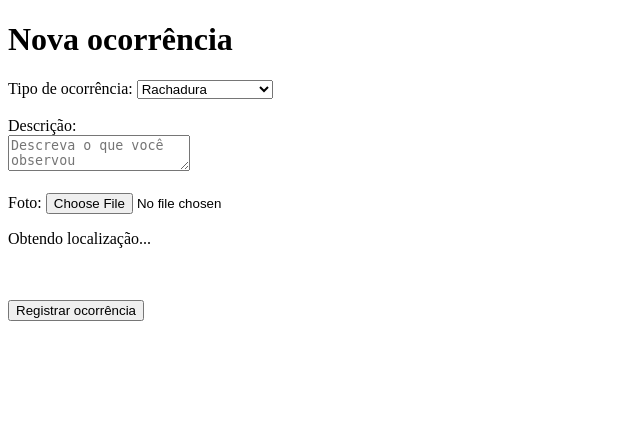
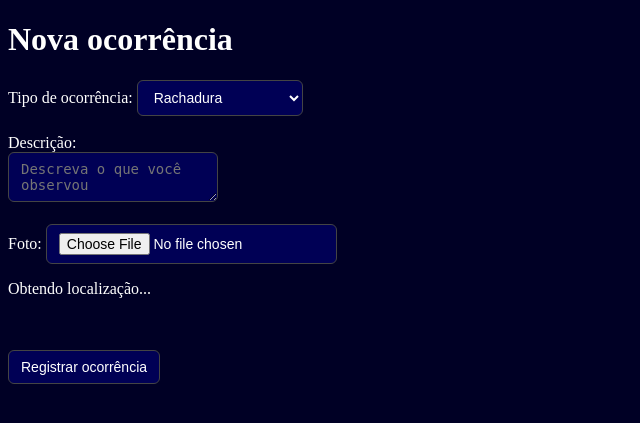
Before and after one commit to JMT28/BioGlow-Watch, a Flask app: page /nova-ocorrencia in a window 1280 px wide. Shown: the top 423 px of the page, without its empty margins (0-640 px from the left). Run offline with Flask 3, Linux system fonts and the light colour scheme.

Commit message:
Atualização

```diff
--- a/templates/nova-ocorrencia.html
+++ b/templates/nova-ocorrencia.html
@@ -3,11 +3,92 @@
 <head>
     <meta charset="UTF-8">
     <title>Nova ocorrência - BioGlow Watch</title>
+    <style>
+        label{
+            color: #ffffff;
+        }
+    </style>
+    <style>
+        select {
+            background-color: #000055; /* Cor de fundo */
+            color: #ffffff;            /* Cor do texto */
+            padding: 8px 12px;         /* Espaçamento interno */
+            border: 1px solid #444;
+            border-radius: 6px;
+            font-size: 14px;
+        }
+
+        /* Estilizando as opções dentro do menu */
+        select option {
+            background-color: #222222; /* Fundo das opções */
+            color: #ffffff;            /* Texto das opções */
+        }
+    </style>
+    <style>
+        button  {
+            background-color: #000055; /* Cor de fundo */
+                color: #ffffff;            /* Cor do texto */
+                padding: 8px 12px;         /* Espaçamento interno */
+                border: 1px solid #444;
+                border-radius: 6px;
+                font-size: 14px;
+            }
+    </style>
+    <style>
+        input  {
+            background-color: #000055; /* Cor de fundo */
+                color: #ffffff;            /* Cor do texto */
+                padding: 8px 12px;         /* Espaçamento interno */
+                border: 1px solid #444;
+                border-radius: 6px;
+                font-size: 14px;
+            }
+    </style>
+    <style>
+        input  {
+            background-color: #000055; /* Cor de fundo */
+                color: #ffffff;            /* Cor do texto */
+                padding: 8px 12px;         /* Espaçamento interno */
+                border: 1px solid #444;
+                border-radius: 6px;
+                font-size: 14px;
+            }
+    </style>
+    <style>
+        textarea  {
+            background-color: #000055; /* Cor de fundo */
+                color: #ffffff;            /* Cor do texto */
+                padding: 8px 12px;         /* Espaçamento interno */
+                border: 1px solid #444;
+                border-radius: 6px;
+                font-size: 14px;
+            }
+    </style>
+    <style>
+        input  {
+            background-color: #000055; /* Cor de fundo */
+                color: #ffffff;            /* Cor do texto */
+                padding: 8px 12px;         /* Espaçamento interno */
+                border: 1px solid #444;
+                border-radius: 6px;
+                font-size: 14px;
+            }
+    </style>
+    <style>
+        input  {
+            background-color: #000055; /* Cor de fundo */
+                color: #ffffff;            /* Cor do texto */
+                padding: 8px 12px;         /* Espaçamento interno */
+                border: 1px solid #444;
+                border-radius: 6px;
+                font-size: 14px;
+            }
+    </style>
+
 </head>
 
-<body>
-
-    <h1>Nova ocorrência</h1>
+<body style="background-color: #000025;">
+    <h1 style="color: #ffffff;">Nova ocorrência</h1>
 
     <form action="/nova-ocorrencia" method="POST" enctype="multipart/form-data">
         <input type="hidden" id="latitude" name="latitude">
@@ -31,7 +112,8 @@
 
         <label for="foto">Foto:</label>
         <input type="file" id="foto" name="foto" accept="image/*">
-        <p id="status-localizacao">Obtendo localização...</p>
+
+        <p style="color: #ffffff;" id="status-localizacao">Obtendo localização...</p>
         <br><br>
 
 <button type="submit">Registrar ocorrência</button>
@@ -70,5 +152,24 @@
         }
 
     </script>
+    <script>
+        function validarCampos(event) {
+            const foto = document.getElementById('fotoInput');
+            const descricao = document.getElementById('descricaoInput');
+
+            // Verifica se a descrição está vazia (ignorando espaços em branco) ou se nenhum arquivo foi selecionado
+            if (descricao.value.trim() === "" || foto.files.length === 0) {
+                // Impede o envio do formulário
+                event.preventDefault();
+
+                // Exibe o aviso
+                alert("⚠️ Por favor, preencha a descrição e selecione uma foto antes de registrar!");
+                return false;
+            }
+
+            // Se estiver tudo preenchido, o formulário é enviado normalmente
+            return true;
+        }
+    </script>
 </body>
 </html>
```
Also changed, not shown: static/sw.js (added, +23 -0 lines), templates/index.html (+7 -2 lines), templates/resultado.html (+25 -14 lines), bioglow.db, static/manifest.json (added), uploads/foto.jpg (added), 1 other file.
